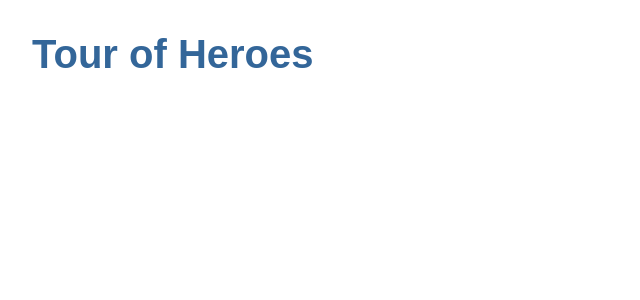
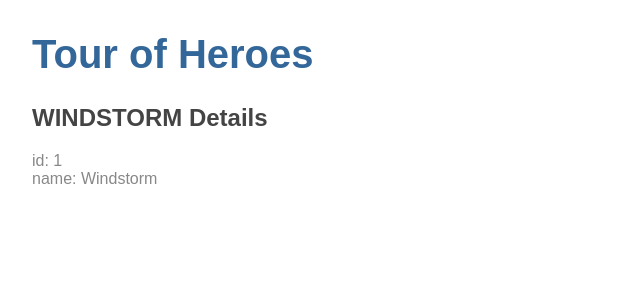
Before and after one commit to Maknez/Tour-of-Heroes, an Angular app in the folder client/: page / in a window 1280 px wide. Shown: the top 300 px of the page, without its empty margins (0-640 px from the left). Built offline with nearby package versions, Linux system fonts and the light colour scheme.

Commit message:
Create hero entity class and mock it and test it using heroes component

```diff
--- a/client/src/app/app.component.html
+++ b/client/src/app/app.component.html
@@ -1,2 +1,3 @@
 <!-- Interpolation binding -->
 <h1>{{title}}</h1>
+<app-heroes></app-heroes>
--- a/client/src/app/app.module.ts
+++ b/client/src/app/app.module.ts
@@ -2,10 +2,12 @@
 import { NgModule } from '@angular/core';
 
 import { AppComponent } from './app.component';
+import { HeroesComponent } from './heroes/heroes.component';
 
 @NgModule({
   declarations: [
-    AppComponent
+    AppComponent,
+    HeroesComponent
   ],
   imports: [
     BrowserModule
--- /dev/null
+++ b/client/src/app/hero.ts
@@ -0,0 +1,4 @@
+export class Hero {
+  id: number;
+  name: string;
+}
--- /dev/null
+++ b/client/src/app/heroes/heroes.component.html
@@ -0,0 +1,3 @@
+<h2>{{hero.name | uppercase}} Details</h2>
+<div><span>id: </span>{{hero.id}}</div>
+<div><span>name: </span>{{hero.name}}</div>
--- /dev/null
+++ b/client/src/app/heroes/heroes.component.ts
@@ -0,0 +1,21 @@
+import { Component, OnInit } from '@angular/core';
+import {Hero} from "../hero";
+
+@Component({
+  selector: 'app-heroes',
+  templateUrl: './heroes.component.html',
+  styleUrls: ['./heroes.component.css']
+})
+export class HeroesComponent implements OnInit {
+
+  hero: Hero = {
+    id: 1,
+    name: 'Windstorm'
+  }
+
+  constructor() { }
+
+  ngOnInit() {
+  }
+
+}
```
Also changed, not shown: client/src/app/heroes/heroes.component.css (added), 1 other file (tests, documents, lock files or other folders).
